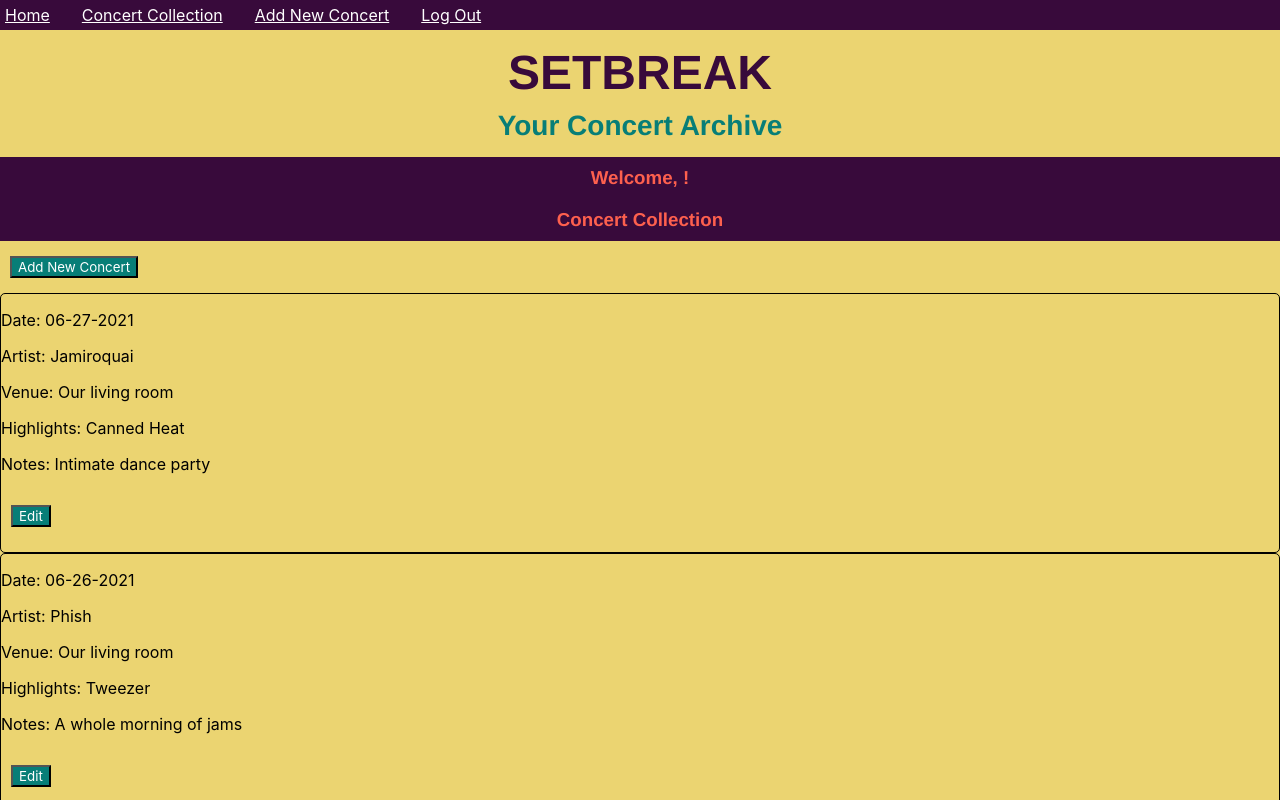
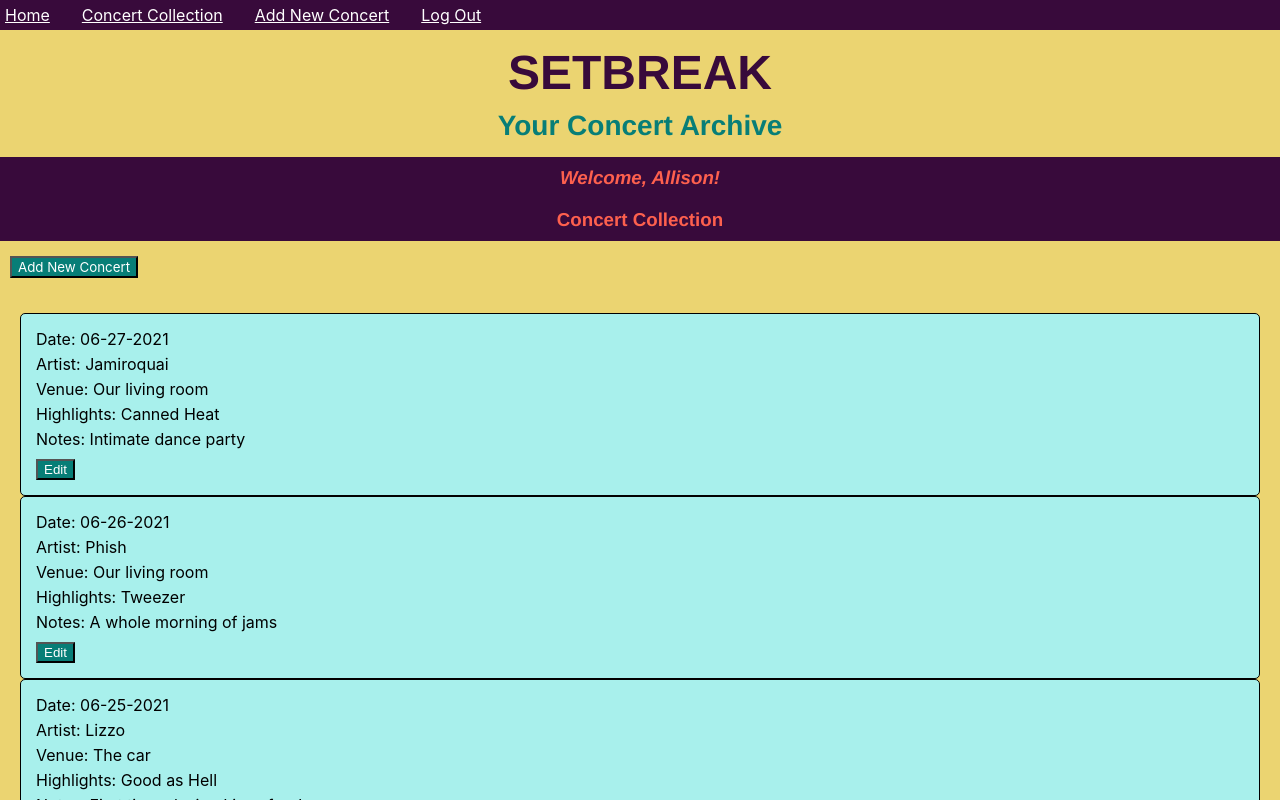
Before and after one commit to sneakin-allie/Setbreak, a React (Create React App) app: page /list in a window 1280 px wide. Shown: the top 800 px of the page. Built offline with nearby package versions, Linux system fonts and the light colour scheme; no server answers; the HTML template or start-up script is replaced by a standard one.

Commit message:
Initial style for concert collection page

```diff
--- a/src/App.css
+++ b/src/App.css
@@ -5,7 +5,6 @@
 .App {
     display: flex;
     flex-direction: column;
-    min-height: 100vh;
 }
 
 .App > main {
--- a/src/ConcertItem/ConcertItem.css
+++ b/src/ConcertItem/ConcertItem.css
@@ -1,11 +1,14 @@
-.concerts ul {
-    margin: 0;
-    padding: 0;
-    list-style-type: none;
+.Concert li {
+    padding: 10px;
+    border: 1px solid black;
+    border-radius: 5px;
+    background: #a8f0ec;
 }
 
-.concerts li {
-    padding-bottom: 10px;
-    border: 1px solid black;
-    border-radius: 5px;
+.Concert p {
+    margin: 5px;
 }
+
+.Concert button {
+    margin: 5px;
+}
--- a/src/ConcertItem/ConcertItem.js
+++ b/src/ConcertItem/ConcertItem.js
@@ -6,7 +6,7 @@ import { withRouter } from 'react-router-dom';
 class ConcertItem extends React.Component {
     render() {
         return (
-            <div className="concert">
+            <div className="Concert">
                 <li>
                     <p>Date: {this.props.concert.date}</p>
                     <p>Artist: {this.props.concert.artist}</p>
--- a/src/ConcertList/ConcertList.css
+++ b/src/ConcertList/ConcertList.css
@@ -2,15 +2,11 @@
     margin: 0;
     padding: 0;
     list-style-type: none;
+    padding: 20px;
 }
 
-.Concerts li {
-    padding-bottom: 10px;
-    border: 1px solid black;
-    border-radius: 5px;
-}
-
-.Concerts button {
+/* Center this button */
+.Add-new-concert-button {
     font-family: -apple-system, BlinkMacSystemFont, 'Segoe UI', Roboto, Oxygen, Ubuntu, Cantarell, 'Open Sans', 'Helvetica Neue', sans-serif;
     margin: 15px 10px;
 }
--- a/src/ConcertList/ConcertList.js
+++ b/src/ConcertList/ConcertList.js
@@ -37,7 +37,7 @@ class ConcertList extends React.Component {
     render() {
         return (
             <div className="Concerts">
-                <h3>Welcome, {this.props.userInfo.firstName}!</h3>
+                <h3><i>Welcome, {this.props.userInfo.firstName}Allison!</i></h3>
                 <h3>Concert Collection</h3>
                     <Link
                         to={{
@@ -45,11 +45,12 @@ class ConcertList extends React.Component {
                         }}
                     >
                             <button
-                                type="button">
+                                type="button"
+                                className="Add-new-concert-button">
                                 Add New Concert
                             </button>
                     </Link>
-                        <ul className="concert-list">
+                        <ul className="Concert-list">
                             {this.props.concerts.map((concert, i) =>
                                 <ConcertItem
                                     key={i}
```
